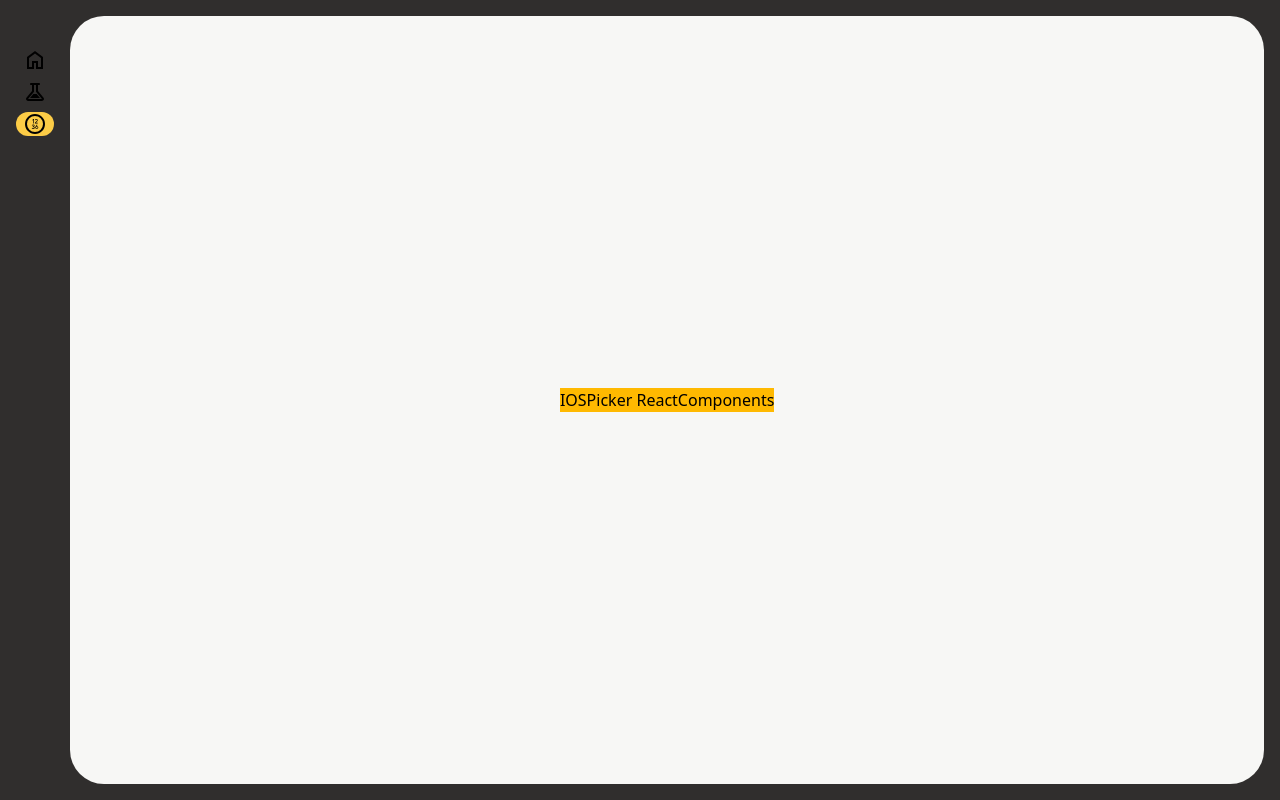
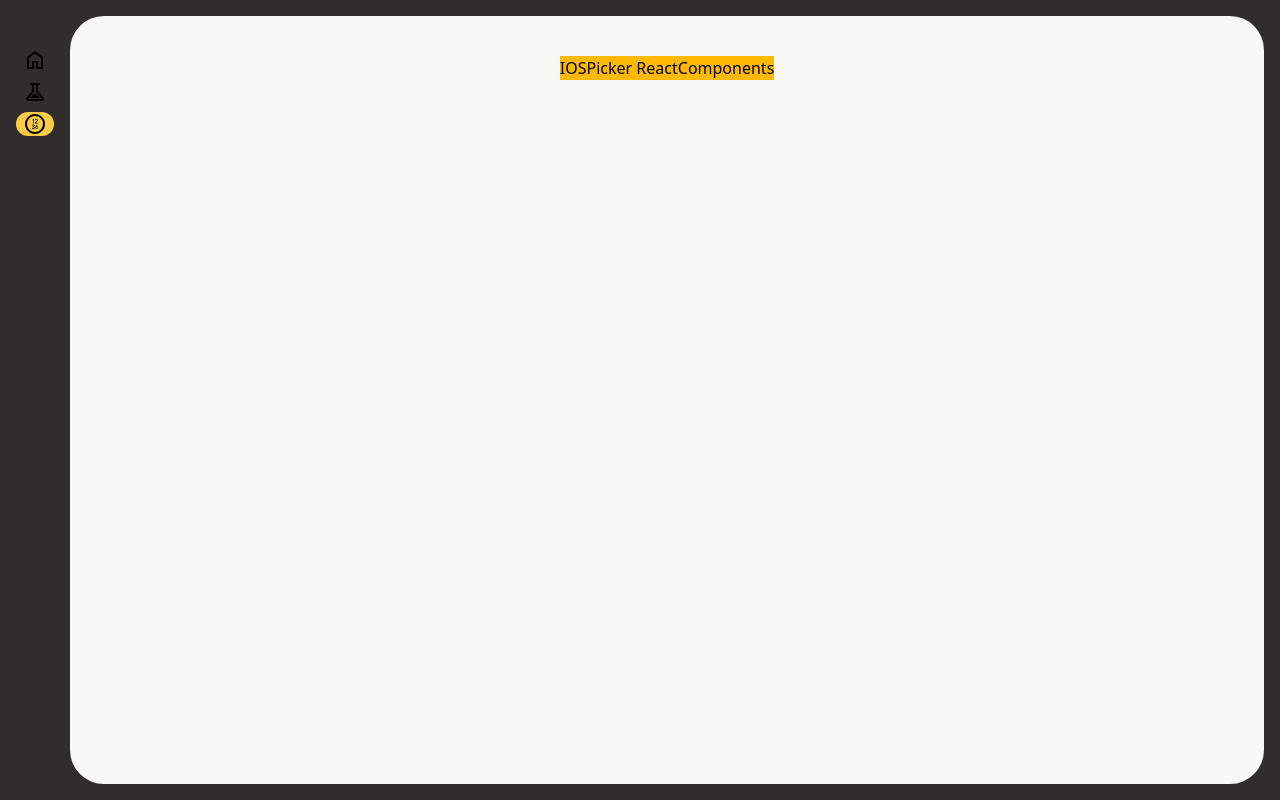
Before and after one commit to LOAF01/ReactComponents, a React (Vite) app: page /ios-picker in a window 1280 px wide. Built offline with nearby package versions, Linux system fonts and the light colour scheme.

Commit message:
style/#3: DefaultLayout의 main 요소에 패딩 및 간격 추가

```diff
--- a/src/layout/DefaultLayout.tsx
+++ b/src/layout/DefaultLayout.tsx
@@ -23,7 +23,7 @@
       </div>
 
       {/* screen */}
-      <main className="h-full w-full flex justify-center items-center bg-white-01 rounded-[34px]">
+      <main className="h-full w-full flex flex-col items-center bg-white-01 rounded-[34px] p-10 gap-3">
         <Outlet />
       </main>
     </div>
```
